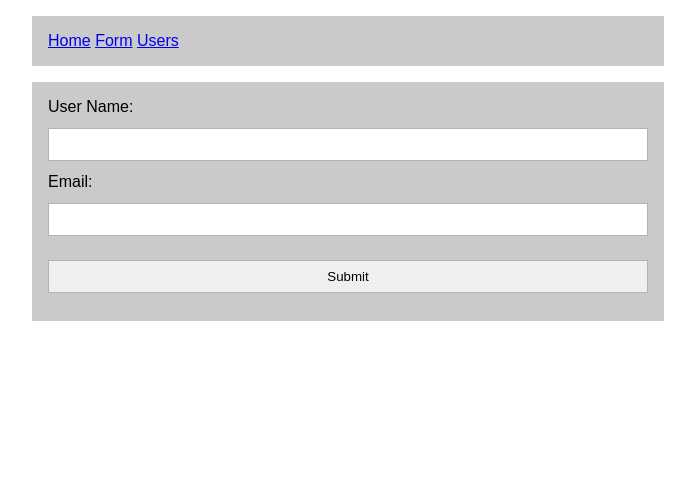
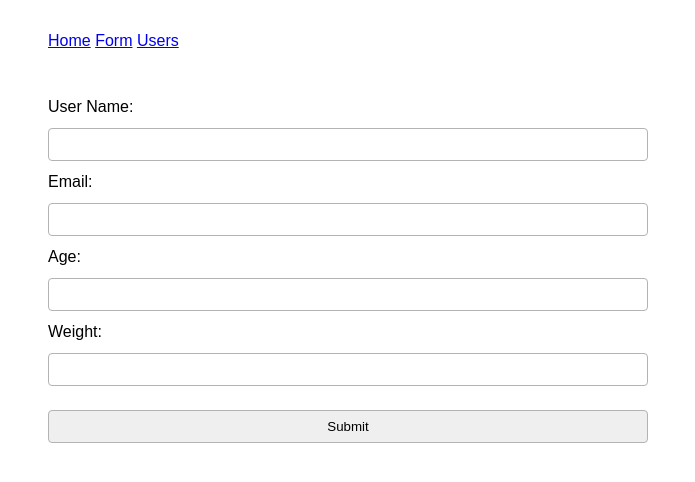
Before and after one commit to roufujjaman/django-practice, a Django app: page /form/ in a window 1280 px wide. Shown: the top 482 px of the page, without its empty margins (292-987 px from the left). Run offline with Django 5.2, Linux system fonts and the light colour scheme.

Commit message:
27 FEB 23

```diff
--- a/module_13/project/views.py
+++ b/module_13/project/views.py
@@ -5,6 +5,8 @@ from django.http import HttpResponseRedirect
 class NewUser(forms.Form):
     name = forms.CharField(label="User Name", empty_value="Name")
     email = forms.EmailField(label="Email")
+    age = forms.IntegerField(label="Age")
+    weight = forms.FloatField(label="Weight")
 
 all_users = []
 
@@ -37,7 +39,3 @@ def users(request):
     return render(request, 'project/users.html', {
         "users": all_users
         })
-
-
-def test(request):
-    return render
--- a/module_13/static/project/style.css
+++ b/module_13/static/project/style.css
@@ -5,7 +5,6 @@
 
 .box-1 {
     width: 50%;
-    background-color: rgb(202, 202, 202);
     padding: 1rem;
     margin: 1rem auto;
 }
@@ -15,4 +14,11 @@ input {
     padding: 0.5rem;
     margin: 0.75rem auto;
     border: 1px solid rgb(179, 179, 179);
+    border-radius: 4px;
 }
+
+.errorlist {
+    list-style: none;
+    padding: 0 1rem;
+    color: rgb(216, 25, 0);
+}
```
